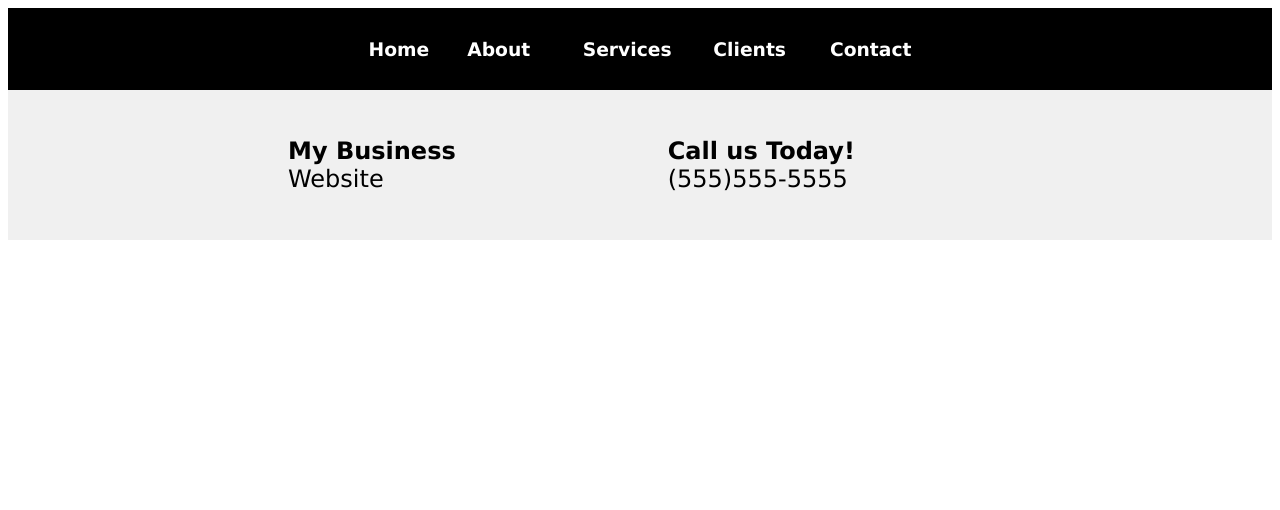
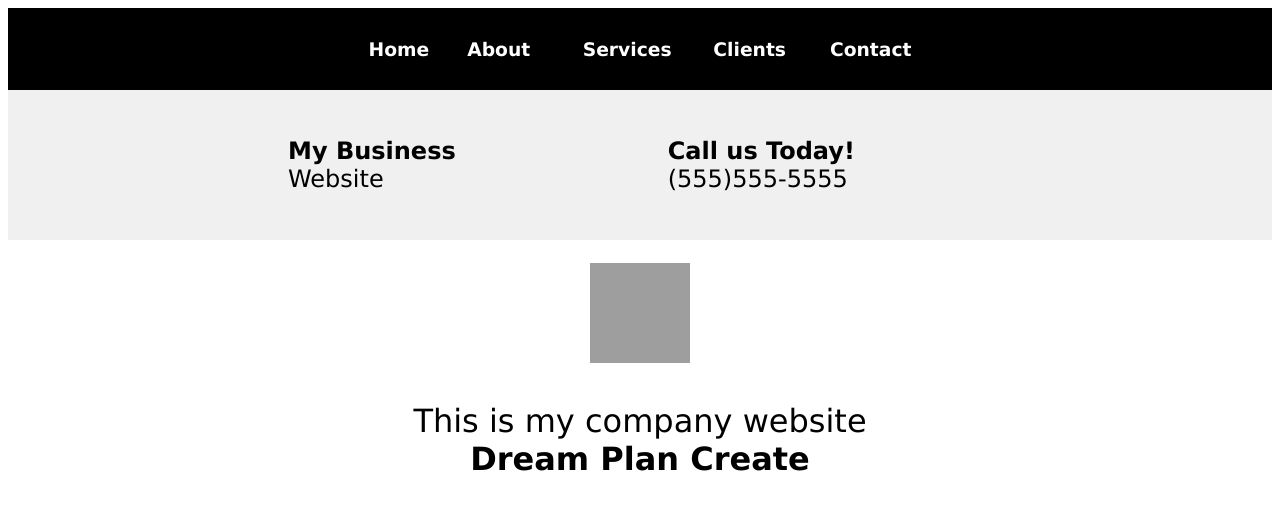
Before and after one commit to nikkichep/HomePage, a plain HTML site: page index.html in a window 1280 px wide. Drawn offline with Linux system fonts and the light colour scheme; grey boxes are pictures that could not be loaded.

Commit message:
inserting Image and Inserting Text to page

```diff
--- a/index.html
+++ b/index.html
@@ -48,5 +48,28 @@
     </td>
   </tr>
 </table>
+<table width="100%" height="150" border="0" cellspacing="5" cellpadding="5" bgcolor="white">
+  <tr>
+    <td align="center">
+      <table width="600" border="0" cellspacing="1" cellpadding="1">
+        <tr>
+          <td align = "center"><img src="https://images.app.goo.gl/pJja5Pcj4bkivEUS7.jpg" width="100" height="100"/></td>
+        </tr>
+      </table>
+    </td>
+  </tr>
+</table>
+
+<table width="100%" height="82" border="0" cellspacing="5" cellpadding="5" bgcolor="white">
+  <tr>
+    <td height="72" align="center" valign="top">
+      <table width="730" border="0" cellspacing="1" cellpadding="1">
+        <tr>
+          <td width="726" align="center"><font face="Verdana, Geneva, sans-serif" color="black" size="6">This is my company website<strong><br />Dream Plan Create</strong><br/></font></td>
+        </tr>
+      </table>
+    </td>
+  </tr>
+</table>
 </body>
 </html>
```
